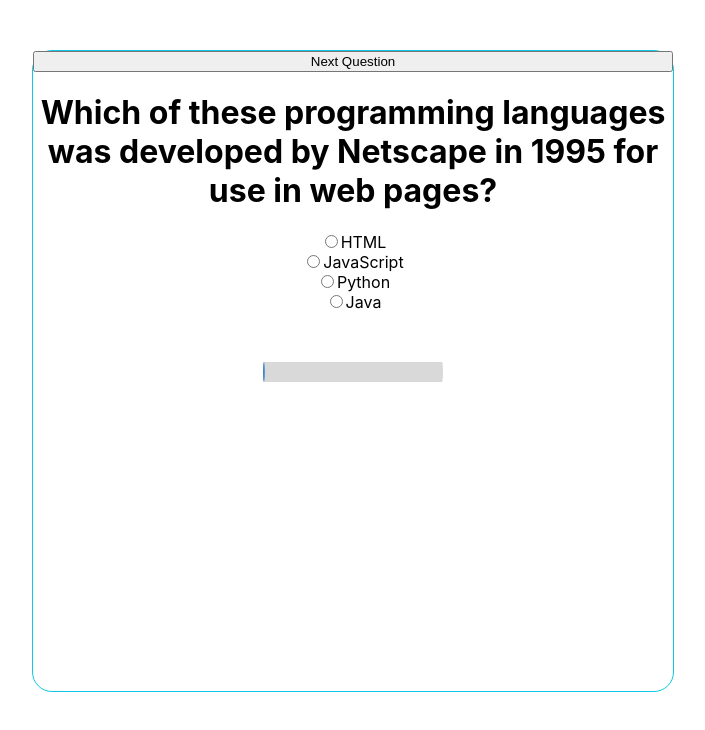
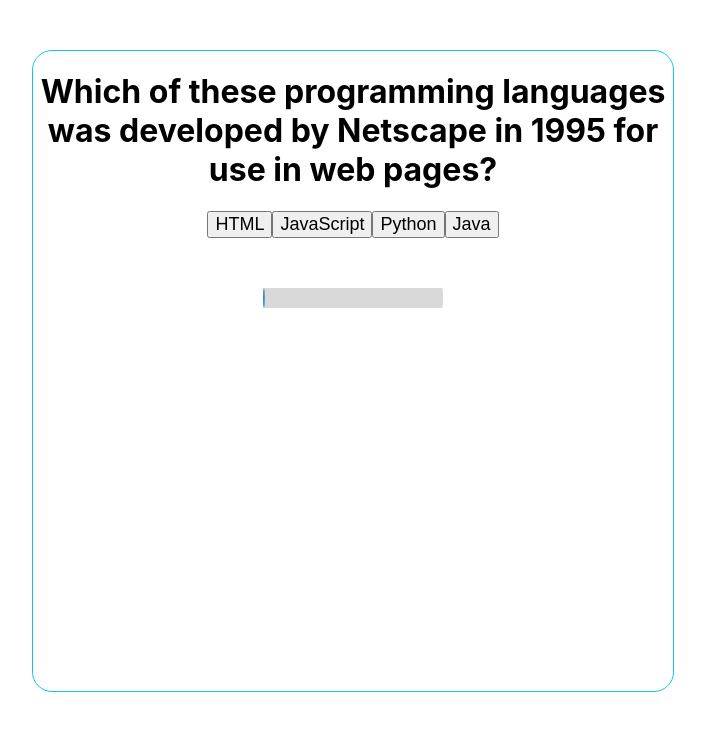
Before and after one commit to Technigo/project-redux-quiz-old, a React (Create React App) app: page / in a window 1280 px wide. Both pictures are taken after a click on the button "LETS GET STARTED!". Shown: the top 730 px of the page, without its empty margins (278-983 px from the left). Built offline with nearby package versions, Linux system fonts and the light colour scheme.

Commit message:
button functionality except right/wrong answer display done

```diff
--- /dev/null
+++ b/src/components/Buttons/AnswerButtons.js
@@ -0,0 +1,44 @@
+/* eslint-disable jsx-a11y/control-has-associated-label */
+import React, { useState } from 'react';
+import { useDispatch, useSelector } from 'react-redux'
+import { quiz } from 'reducers/quiz'
+import styled from 'styled-components';
+
+export const AnswerButton = () => {
+  const dispatch = useDispatch();
+  const question = useSelector((store) => store.quiz.questions[store.quiz.currentQuestionIndex]);
+  const [guessedAnswerIndex, setGuessedAnswerIndex] = useState('');
+  const onButtonClick = () => {
+    setTimeout(() => {
+      dispatch(quiz.actions.goToNextQuestion());
+    }, 1200);
+  }
+  /*
+  const [color, setColor] = useState('blank')
+  const [AnswerColor, setAnswerColor] = useState('green') */
+
+  console.log(guessedAnswerIndex)
+  return (
+    <BtnsWrapper>
+      {question.options.map((singleOption, index) => (
+        <Btn
+          key={singleOption}
+          type="button"
+          value={index}
+          onClick={(e) => {
+            setGuessedAnswerIndex(Number(e.target.value));
+            onButtonClick()
+          }}>
+          {singleOption}
+        </Btn>
+      ))}
+    </BtnsWrapper>
+  )
+}
+const Btn = styled.button`
+font-size: 18px;`
+
+const BtnsWrapper = styled.div`
+display:flex;
+flex-wrap: wrap;
+justify-content: center;`
--- /dev/null
+++ b/src/components/Buttons/NextButton.js
@@ -0,0 +1 @@
+// answer buttons - select one and then the right answer is green/wrong red
--- /dev/null
+++ b/src/components/Buttons/RestartButton.js
@@ -0,0 +1,14 @@
+import React from 'react'
+import { useDispatch } from 'react-redux'
+import styled from 'styled-components'
+import { quiz } from 'reducers/quiz'
+
+export const RestartButton = () => {
+  const dispatch = useDispatch();
+  const onButtonClick = () => { dispatch(quiz.actions.restart()) }
+  return (
+    <Btn type="button" onClick={onButtonClick}>Restart</Btn>
+  )
+}
+const Btn = styled.button`
+font-size:18px;`
--- a/src/components/CurrentQuestion.js
+++ b/src/components/CurrentQuestion.js
@@ -2,11 +2,11 @@
 /* eslint-disable jsx-a11y/label-has-associated-control */
 /* eslint-disable max-len */
 import React, { useState } from 'react'
-import { useDispatch, useSelector } from 'react-redux'
-import { quiz } from 'reducers/quiz'
+import { useSelector } from 'react-redux'
 import styled from 'styled-components';
 import { ProgressBar } from './ProgressBar';
 import Results from './Results';
+import { AnswerButton } from './Buttons/AnswerButtons';
 
 export const CurrentQuestion = (props) => {
   const question = useSelector((store) => store.quiz.questions[store.quiz.currentQuestionIndex]);
@@ -21,13 +21,10 @@ export const CurrentQuestion = (props) => {
   console.log(setScore);
   console.log(score);
   console.log(guessedAnswerIndex, setGuessedAnswerIndex, wrongGuessesCount, setWrongGuessesCount);
-  const dispatch = useDispatch();
   const quizOver = useSelector((store) => store.quiz.quizOver);
 
   const notUpdateByReducerQuestion = useSelector((store) => store.quiz.questions[store.quiz.currentQuestionIndex])
   console.log(notUpdateByReducerQuestion)
-
-  const onButtonClick = () => { dispatch(quiz.actions.goToNextQuestion()) }
 
   if (!question) {
     return <h1>Oh no! I could not find the current question!</h1>
@@ -37,18 +34,8 @@ export const CurrentQuestion = (props) => {
   } else {
     return (
       <OptionsContainer>
-        <button type="button" onClick={onButtonClick}>Next Question</button>
         <h1>{question.questionText}</h1>
-        {question.options.map((singleOption, index) => (
-          <div key={index}>
-            <input
-              type="radio"
-              name="answer"
-              value={index}
-              onChange={(e) => setGuessedAnswerIndex(Number(e.target.value))} />
-            <label>{singleOption}</label>
-          </div>
-        ))}
+        <AnswerButton />
         <ProgressBar />
       </OptionsContainer>
     );
--- a/src/components/NextButton.js
+++ /dev/null
@@ -1,4 +0,0 @@
-// display: none on progressbar at start page then display on rest.
-// sort CSS and functionality for answer-buttons.
-// answer buttons - select one and then the right answer is green/wrong red
-// no next button, load next question after 3seconds.
--- a/src/components/Results.js
+++ b/src/components/Results.js
@@ -2,10 +2,12 @@
 import React from 'react';
 import { useSelector } from 'react-redux';
 import styled from 'styled-components';
+import { RestartButton } from './Buttons/RestartButton';
 
 const ResultsContainer = styled.div`
 background-color: black;
 background-size: cover;
+display: flex;
 `
 const ResultsH1 = styled.h1`
 color:white;
@@ -42,6 +44,7 @@ const Results = () => {
     <ResultsContainer>
       <ResultsH1>Your grade was {grade()}</ResultsH1>
       <ResultsH3>Score: {correctAnswers.length}/{answers.length}</ResultsH3>
+      <RestartButton />
     </ResultsContainer>
   )
 }
```
Also changed, not shown: src/components/AnswerButtons.js (deleted, +0 -9 lines).
